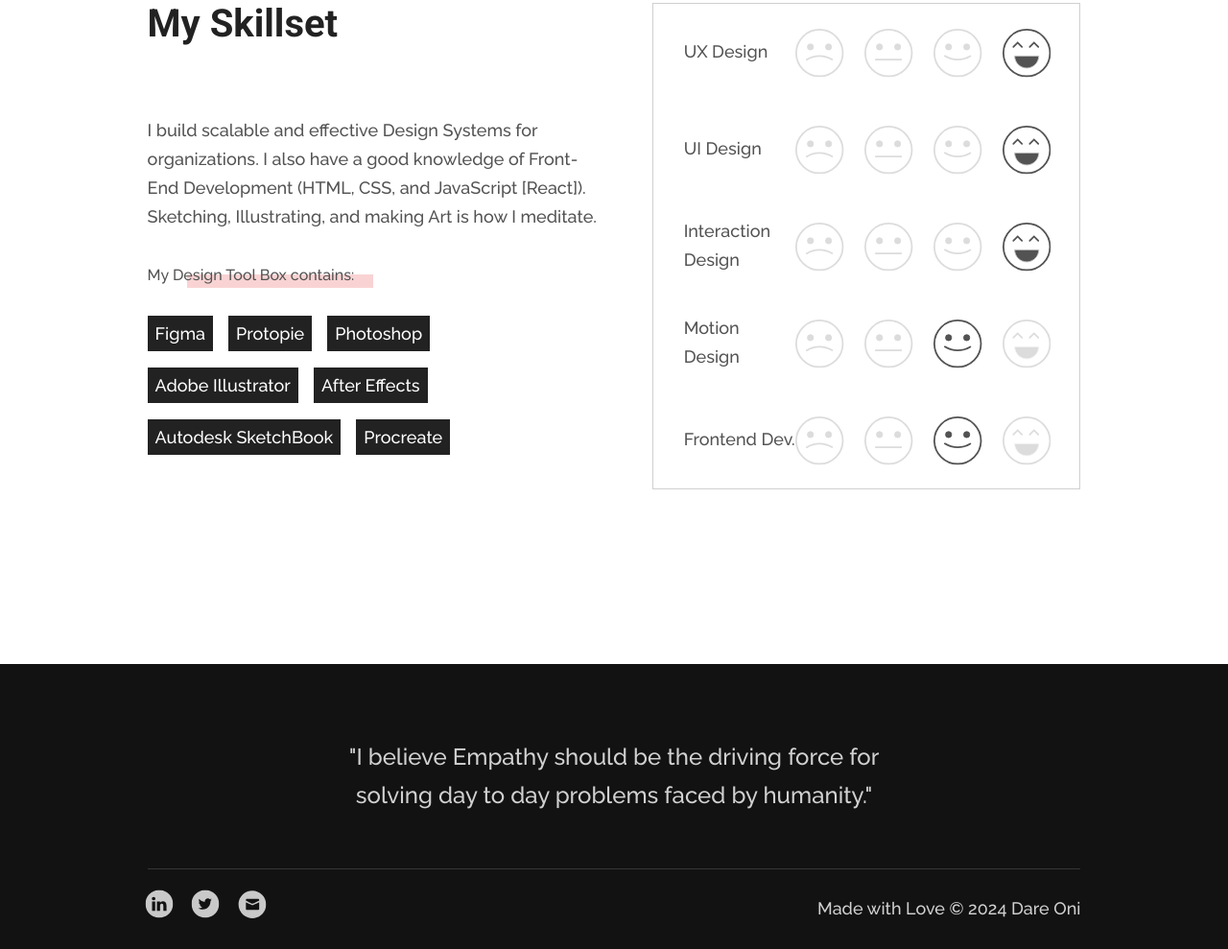
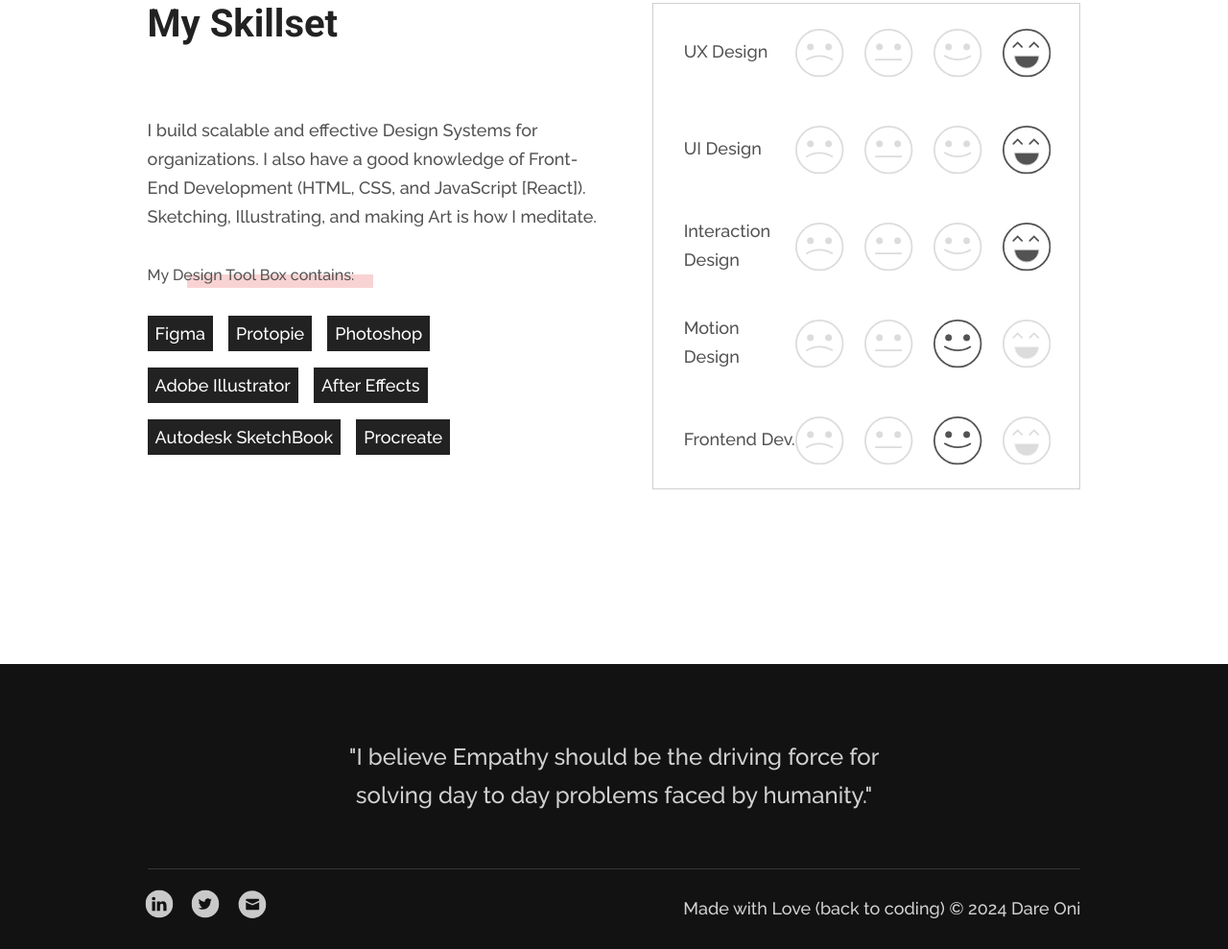
Before and after one commit to dray001/dray.design, a Gatsby site: page / in a window 1280 px wide. Shown: the part 3609-4598 px from the top of the page at 96% size. Built offline with nearby package versions, Linux system fonts and the light colour scheme; Gatsby itself is replaced by a stand-in of ours.

```diff
--- a/src/components/footer-component/footer.js
+++ b/src/components/footer-component/footer.js
@@ -39,7 +39,7 @@
           <a target='blank' href="mailto:dareony@gmail.com">{email}</a>
           {/* <a href="#">{youtube}</a>   */}
         </div>
-        <span> Made with Love © {new Date().getFullYear()} Dare Oni</span>
+        <span> Made with Love (back to coding) © {new Date().getFullYear()} Dare Oni</span>
       </div>
     </div>
   </footer>
```
